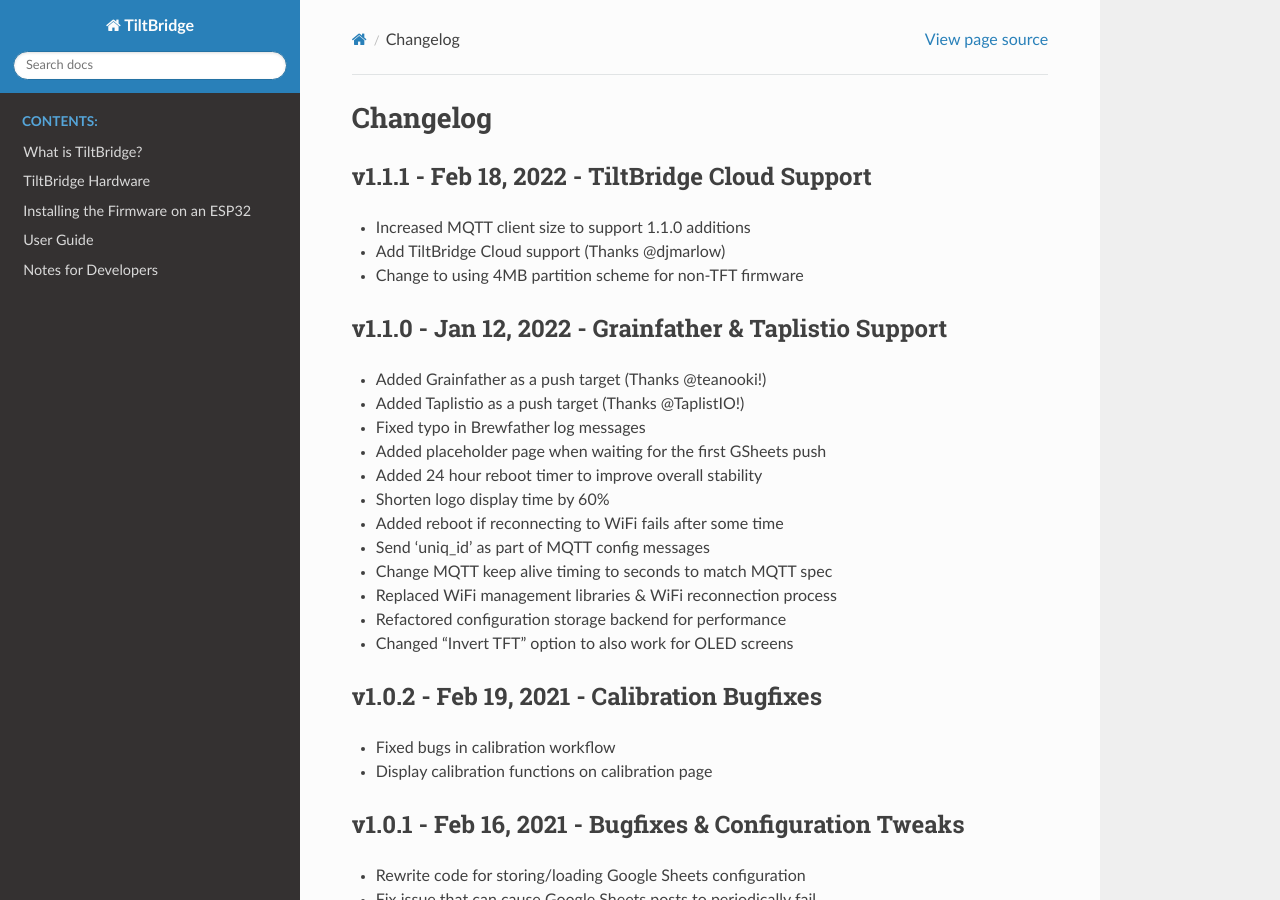
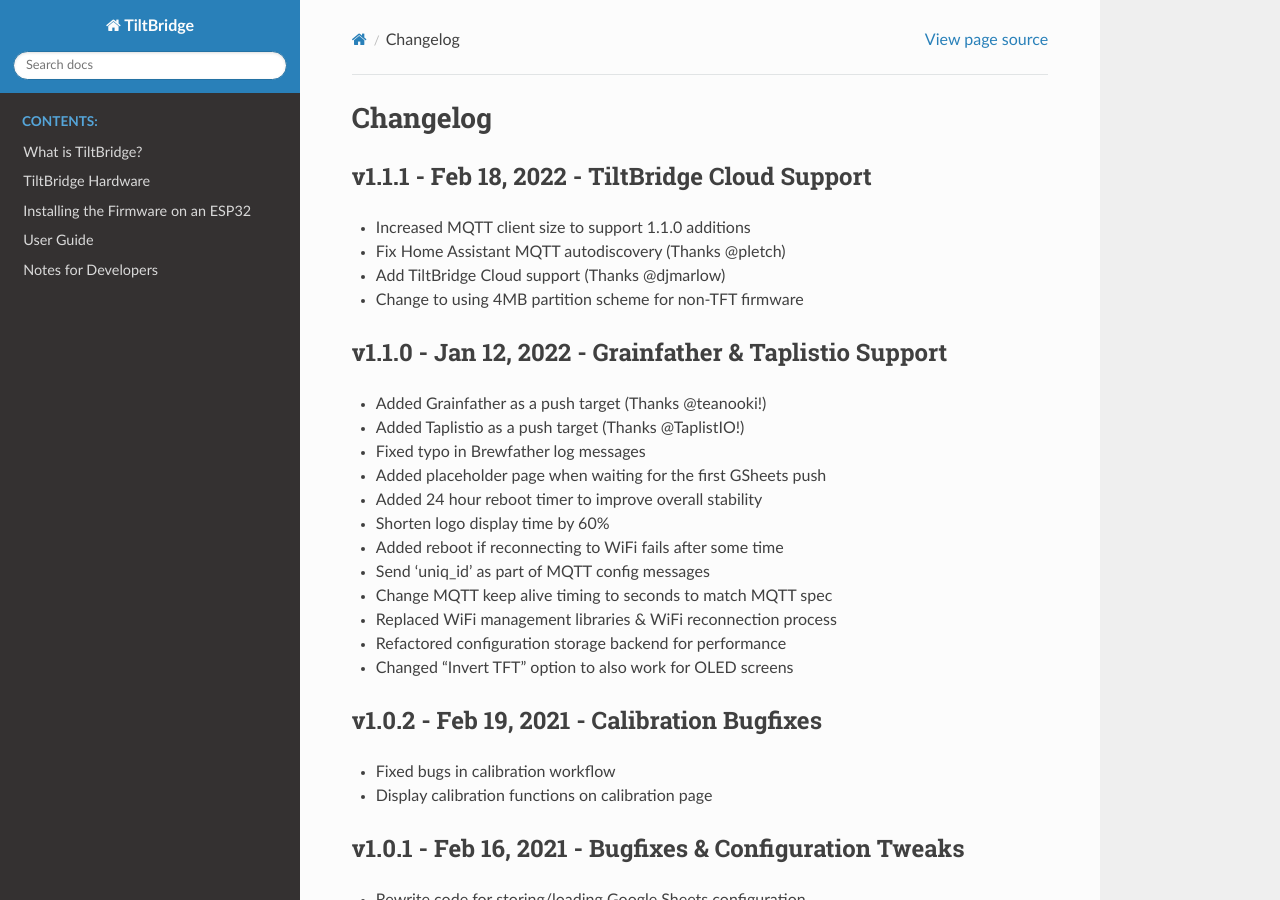
Before and after one commit to thorrak/tiltbridge, a Sphinx documentation site: the page built from docs/source/changelog.rst, in a window 1280 px wide and 900 px high. Built offline with Sphinx 7.4.7 and the Read the Docs theme 2.0.0, drawn with Linux system fonts in a browser that asks for light colours.

Commit message:
Update changelog

```diff
--- a/docs/source/changelog.rst
+++ b/docs/source/changelog.rst
@@ -6,9 +6,9 @@
 ------------------------------------------------
 
 - Increased MQTT client size to support 1.1.0 additions
+- Fix Home Assistant MQTT autodiscovery (Thanks @pletch)
 - Add TiltBridge Cloud support (Thanks @djmarlow)
 - Change to using 4MB partition scheme for non-TFT firmware
-
 
 
 v1.1.0 - Jan 12, 2022 - Grainfather & Taplistio Support
```
